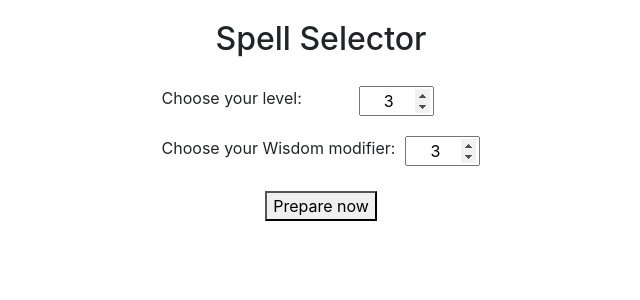
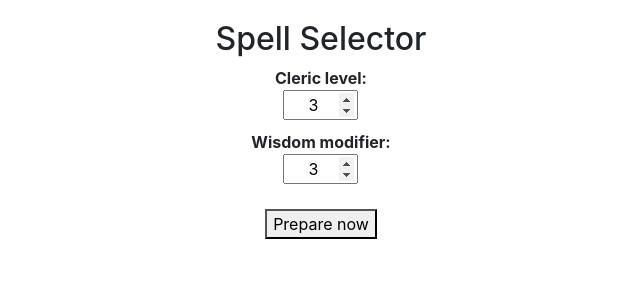
Before and after one commit to ethanvernon/spell_selector, a React (Create React App) app: page / in a window 1280 px wide. Shown: the top 300 px of the page, without its empty margins (319-959 px from the left). Built offline with nearby package versions, Linux system fonts and the light colour scheme.

Commit message:
SelectionHeader.js replaced by PrepareButton.js

```diff
--- /dev/null
+++ b/src/ChoicesLeft.js
@@ -0,0 +1,13 @@
+import React, { Component } from 'react';
+import './App.css';
+
+export class ChoicesLeft extends Component {
+
+	render() {
+		return (
+			<div className="choose">
+				Choose <span className='blue'>{this.props.spellNumber}</span> more (click to add):
+			</div>
+		)
+	}
+}
--- a/src/Chosen.js
+++ b/src/Chosen.js
@@ -11,9 +11,9 @@ export class Chosen extends Component {
 		return (
 
 			//only shows when "Prepare Now" has been clicked in SelectionHeader.js
-			<div className={this.props.hide} style={{border:"1px solid white", minHeight:"8em"}}>
+			<div className={this.props.hide}>
 
-					<b><span className="choose">Chosen spells:</span></b><br/>
+					<b><span className="choose">Chosen (click to remove):</span></b><br/>
 					<div className="my-custom-select">
 						<b>Level One</b>
 						{this.props.chosenOne.map((val, i) => this.props.selectMaker(val, i, 'chosen'))}
--- a/src/LevelChooser.js
+++ b/src/LevelChooser.js
@@ -14,11 +14,10 @@ export class LevelChooser extends Component {
 
 
 	render() {
-		let myClass="row " + this.props.hide;
 
 		return (
-			<div className={myClass} style={{marginTop:20, marginLeft:'auto', marginRight:'auto'}}>
-				<div className='col-xs' style={{fontSize:16, marginRight:10, textAlign:'left'}}>Choose your level:</div>
+			<div className={this.props.hide} style={{marginLeft:'auto', marginRight:'auto', marginBottom:10}}>
+				<div className='col-xs' style={{fontSize:16, fontWeight:'bold'}}>Cleric level:</div>
 				<input
 					className='col-xs'
 					style={{textAlign:'center', marginLeft:'auto', marginRight:'auto', width:75}}
--- a/src/Parent.js
+++ b/src/Parent.js
@@ -1,7 +1,7 @@
 import React, { Component } from 'react';
 import {LevelChooser} from './LevelChooser';
 import {WisModChooser} from './WisModChooser';
-import {SelectionHeader} from './SelectionHeader';
+import {PrepareButton} from './PrepareButton';
 import {SpellChoosing2} from './SpellChoosing2';
 import 'bootstrap/dist/css/bootstrap.css';
 import {Chosen} from './Chosen';
@@ -311,7 +311,6 @@ export class Parent extends Component {
 
 
 	render() {
-		let startScreenClass = 'row ' + this.state.startScreenHide;
 
 		return (
 			<div>
@@ -333,9 +332,9 @@ export class Parent extends Component {
 					levelOneSpells={this.state.choseFirst}
 					levelTwoSpells={this.state.choseSecond}/>
 
-				<div className={startScreenClass}>
+				<div className={this.state.startScreenHide}>
 
-					<div className='col-xs' style={{marginBottom:25}}>
+					<div style={{marginBottom:25}}>
 						<LevelChooser
 							onChange = {this.changeClericLevel}
 							level={this.state.clericLevel}
@@ -349,18 +348,8 @@ export class Parent extends Component {
 				</div>
 
 				<div className={this.state.startScreenHide}>
-					<div>
-						<SelectionHeader
-							level={this.state.clericLevel}
-							levelOne={this.state.levelOneSlots}
-							levelTwo={this.state.levelTwoSlots}
-							spellNumber={this.state.spellNumber}
-							handleClick = {this.hideForChoosing}
-							hide = {this.state.startScreenHide}
-							wisMod = {this.state.wisdomMod}
-							levelTwoAvail = {this.state.levelTwoAvail}
-							cantripsKnown = {this.state.cantripsKnown}/>
-					</div>
+					<PrepareButton
+						handleClick = {this.hideForChoosing}/>
 				</div>
 
 				<Chosen
@@ -373,6 +362,8 @@ export class Parent extends Component {
 					cleanString={this.convertToBaseName}
 					removeChosen={this.removeChosen}
 					selectMaker={this.selectMaker}/>
+
+
 
 
 				<SpellChoosing2
--- /dev/null
+++ b/src/PrepareButton.js
@@ -0,0 +1,22 @@
+import React, { Component } from 'react';
+import './App.css';
+
+export class PrepareButton extends Component {
+  	constructor(props) {
+	    super(props);
+	    this.handleClick = this.handleClick.bind(this);
+	}
+
+	//calls Parent.js' hideForChoosing function which updates state to hide this page and show next one
+	handleClick() {
+		this.props.handleClick();
+	}
+
+
+	render() {
+		return (
+			<button onClick={this.handleClick}>Prepare now</button>
+		)
+	}
+
+}
--- a/src/SelectionHeader.js
+++ /dev/null
@@ -1,38 +0,0 @@
-import React, { Component } from 'react';
-import './App.css';
-
-export class SelectionHeader extends Component {
-  	constructor(props) {
-	    super(props);
-	    this.handleClick = this.handleClick.bind(this);
-	}
-
-	//calls Parent.js' hideForChoosing function which updates state to hide this page and show next one
-	handleClick() {
-		this.props.handleClick();
-	}
-
-
-	render() {
-		return (
-			<div style={{textAlign:'center'}}>
-				{ !true && (
-					<div className={this.props.hide} style={{maxWidth:350, marginLeft:'auto', marginRight:'auto'}}>
-
-					<p style={{fontSize:16}}>You are a level <span className='blue'>{this.props.level}</span> Life Cleric. At this level, you
-					know <span className='blue'>{this.props.cantripsKnown}</span> cantrips,
-					and may use<span className='blue'>&nbsp;{this.props.levelOne}</span> 1<sup>st</sup> level spell slots
-
-					{this.props.levelTwoAvail == true &&
-						<span>, and <span className='blue'>{this.props.levelTwo}</span> 2<sup>nd</sup> level spell slots</span>
-					}
-
-					. With your Wisdom modifier (<span className='blue'>{this.props.wisMod}</span>), you may prepare <span className='blue'>{this.props.spellNumber}</span> spells.</p>
-
-				</div>)}
-				<button className="center-button" onClick={this.handleClick}>Prepare now</button>
-			</div>
-		)
-	}
-
-}
--- a/src/SpellChoosing2.js
+++ b/src/SpellChoosing2.js
@@ -1,5 +1,6 @@
 import React, { Component } from 'react';
 import './App.css';
+import {ChoicesLeft} from './ChoicesLeft';
 
 export class SpellChoosing2 extends Component {
 	constructor(props) {
@@ -45,8 +46,8 @@ export class SpellChoosing2 extends Component {
 			//this won't show until "prepare now" button is clicked in SelectionHeader.js
 			<div className={this.props.hide} style={{textAlign:'center'}}>
 
-				{/*Number of spells gets updated each time a spell is clicked*/}
-				<div className="choose">Choose <span className='blue'>{this.props.spellNumber}</span> (click to add)</div>
+				<ChoicesLeft
+					spellNumber = {this.props.spellNumber}/>
 
 
 				<div className="my-custom-select">
--- a/src/WisModChooser.js
+++ b/src/WisModChooser.js
@@ -14,12 +14,11 @@ export class WisModChooser extends Component {
 
 
 	render() {
-		let myClass="row " + this.props.hide;
 
 		return (
-			<div className={myClass} style={{marginTop:20, marginLeft:'auto', marginRight:'auto'}}>
+			<div className={this.props.hide} style={{marginLeft:'auto', marginRight:'auto'}}>
 
-				<div className='col-xs' style={{fontSize:16, marginRight:10, textAlign:'left'}}>Choose your Wisdom modifier:</div>
+				<div className='col-xs' style={{fontSize:16, fontWeight:'bold'}}>Wisdom modifier:</div>
 				<input
 					className='col-xs'
 					style={{textAlign:'center', marginLeft:'auto', marginRight:'auto', width:75}}
--- a/src/index.css
+++ b/src/index.css
@@ -24,7 +24,7 @@ code {
 .my-custom-select {
 	padding-left:2px;
 	width:300px;
-	height:100px;
+	height:150px;
 	overflow-y:scroll;
 	overflow-x:hidden;
 	text-align:left;
@@ -37,6 +37,10 @@ code {
 	-webkit-user-select: none; /* Chrome/Safari */
 	-moz-user-select: none; /* Firefox */
 	-ms-user-select: none; /* IE10+ */
+}
+
+.my-custom-select:focus {
+	border-color: lightblue;
 }
 
 .selectable:active {
@@ -58,11 +62,6 @@ code {
 	font-size: 18px;
 }
 
-.center-button {
-	margin: auto;
-	display:block;
-}
-
 .my-title {
 	text-align:center;
 }
@@ -80,7 +79,7 @@ input[type=number]::-webkit-inner-spin-button {
 	margin-left: auto;
 	margin-right: auto;
 	margin-top:10px;
-	margin-bottom:5px;
+	margin-bottom:10px;
 	font-size: 14px;
 }
 
```
Also changed, not shown: 1 other file (tests, documents, lock files or other folders).
